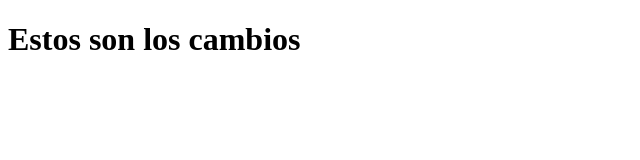
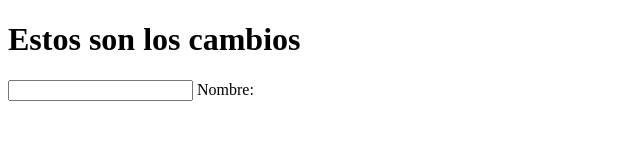
Before and after one commit to tatto1993/Ejemplo, a plain HTML site: page index.html in a window 1280 px wide. Shown: the whole page, without its empty margins (0-640 px from the left). Drawn offline with Linux system fonts and the light colour scheme.

Commit message:
Realice los cambios

```diff
--- a/index.html
+++ b/index.html
@@ -6,5 +6,7 @@
 </head>
 <body>
 		<h1>Estos son los cambios</h1>
+		<input type="text" value="">
+		<label>Nombre:</label>
 </body>
 </html>
```
